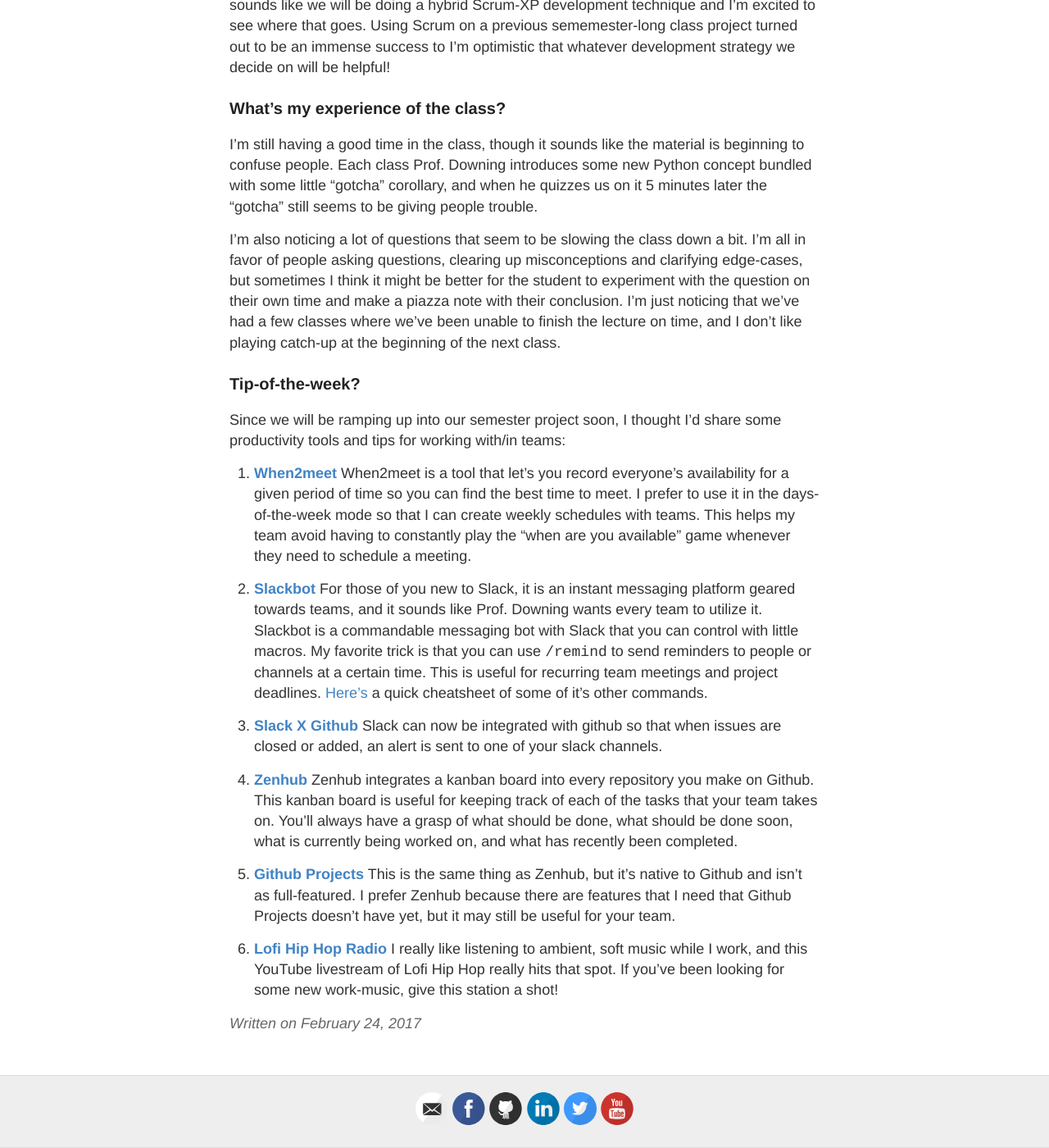
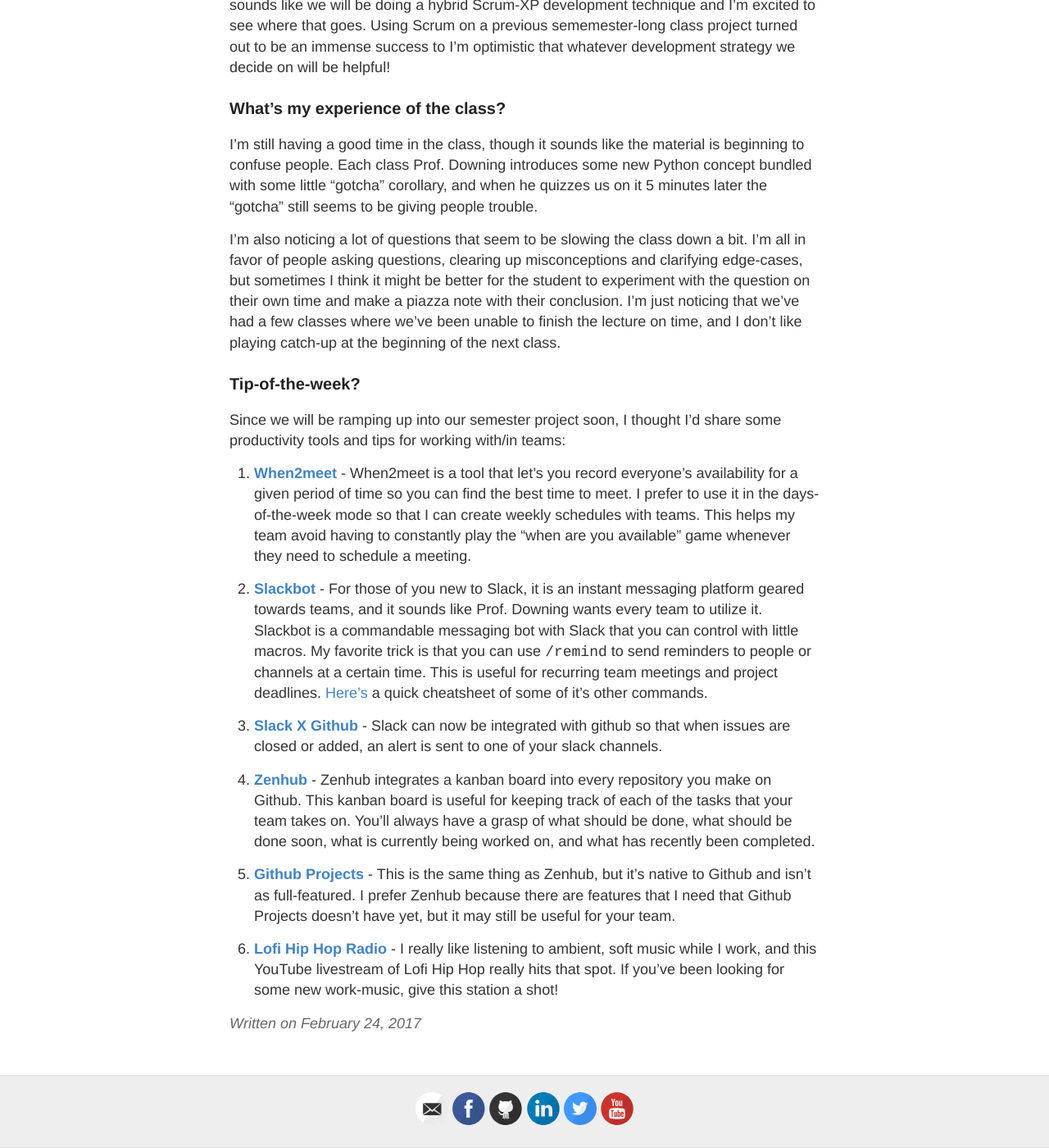
Before and after one commit to scottnm/SWE-Blog, a Jekyll site: the page built from _posts/2017-02-24-Simple-Beginnings.md, in a window 1280 px wide and 1400 px high, scrolled down 867 px. Shown: the whole window at 82% size. Built offline with Jekyll 4.4.1, drawn with Linux system fonts in a browser that asks for light colours.

```diff
--- a/_posts/2017-02-24-Simple-Beginnings.md
+++ b/_posts/2017-02-24-Simple-Beginnings.md
@@ -47,7 +47,7 @@ class.
 Since we will be ramping up into our semester project soon, I thought I'd share
 some productivity tools and tips for working with/in teams:
 
-1. **[When2meet](https://www.when2meet.com/)**
+1. **[When2meet](https://www.when2meet.com/)** -
 When2meet is a tool that let's
 you record everyone's availability for a given period of time so you can find
 the best time to meet. I prefer to use it in the days-of-the-week mode so that
@@ -55,7 +55,7 @@ I can create weekly schedules with teams. This helps my team avoid having to
 constantly play the "when are you available" game whenever they need to schedule
 a meeting.
 
-2. **[Slackbot](https://get.slack.help/hc/en-us/articles/202026038-Slackbot-personal-assistant-and-helpful-bot-)**
+2. **[Slackbot](https://get.slack.help/hc/en-us/articles/202026038-Slackbot-personal-assistant-and-helpful-bot-)** -
 For those of you new to Slack, it is an instant messaging
 platform geared towards teams, and it sounds like Prof. Downing wants every team
 to utilize it. Slackbot is a commandable messaging bot with Slack that you can
@@ -66,12 +66,12 @@ meetings and project deadlines.
 [Here's](https://get.slack.help/hc/en-us/articles/201259356-Slash-commands) a
 quick cheatsheet of some of it's other commands.
 
-3. **[Slack X Github](https://github.com/integrations/slack)**
+3. **[Slack X Github](https://github.com/integrations/slack)** -
 Slack can now
 be integrated with github so that when issues are closed or added, an alert is
 sent to one of your slack channels.
 
-4. **[Zenhub](https://www.zenhub.com/)**
+4. **[Zenhub](https://www.zenhub.com/)** -
 Zenhub integrates a kanban board into
 every repository you make
 on Github. This kanban board is useful for keeping track of each of the tasks
@@ -79,13 +79,13 @@ that your team takes on. You'll always have a grasp of what should be done, what
 should be done soon, what is currently being worked on, and what has recently
 been completed.
 
-5. **[Github Projects](https://help.github.com/articles/about-projects/)**
+5. **[Github Projects](https://help.github.com/articles/about-projects/)** -
 This is the same thing as Zenhub, but it's native to
 Github and isn't as full-featured. I prefer Zenhub because there are features
 that I need that Github Projects doesn't have yet, but it may still be useful
 for your team.
 
-6. **[Lofi Hip Hop Radio](https://youtu.be/9Q0de5Su5w0)**
+6. **[Lofi Hip Hop Radio](https://youtu.be/9Q0de5Su5w0)** -
 I really like
 listening to ambient, soft music while I work, and this YouTube livestream
 of Lofi Hip Hop really hits that spot. If you've been looking for some new
```
